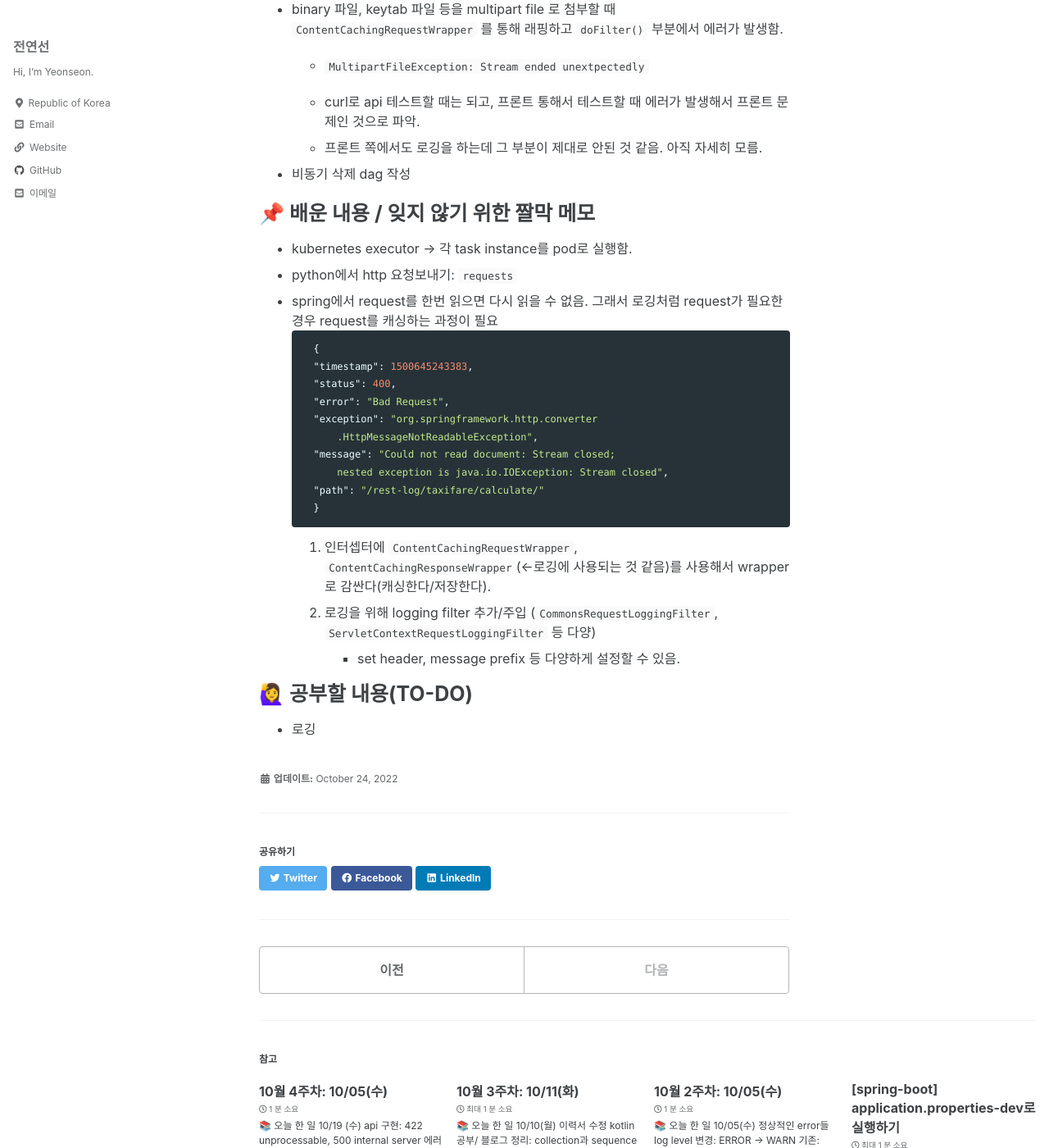
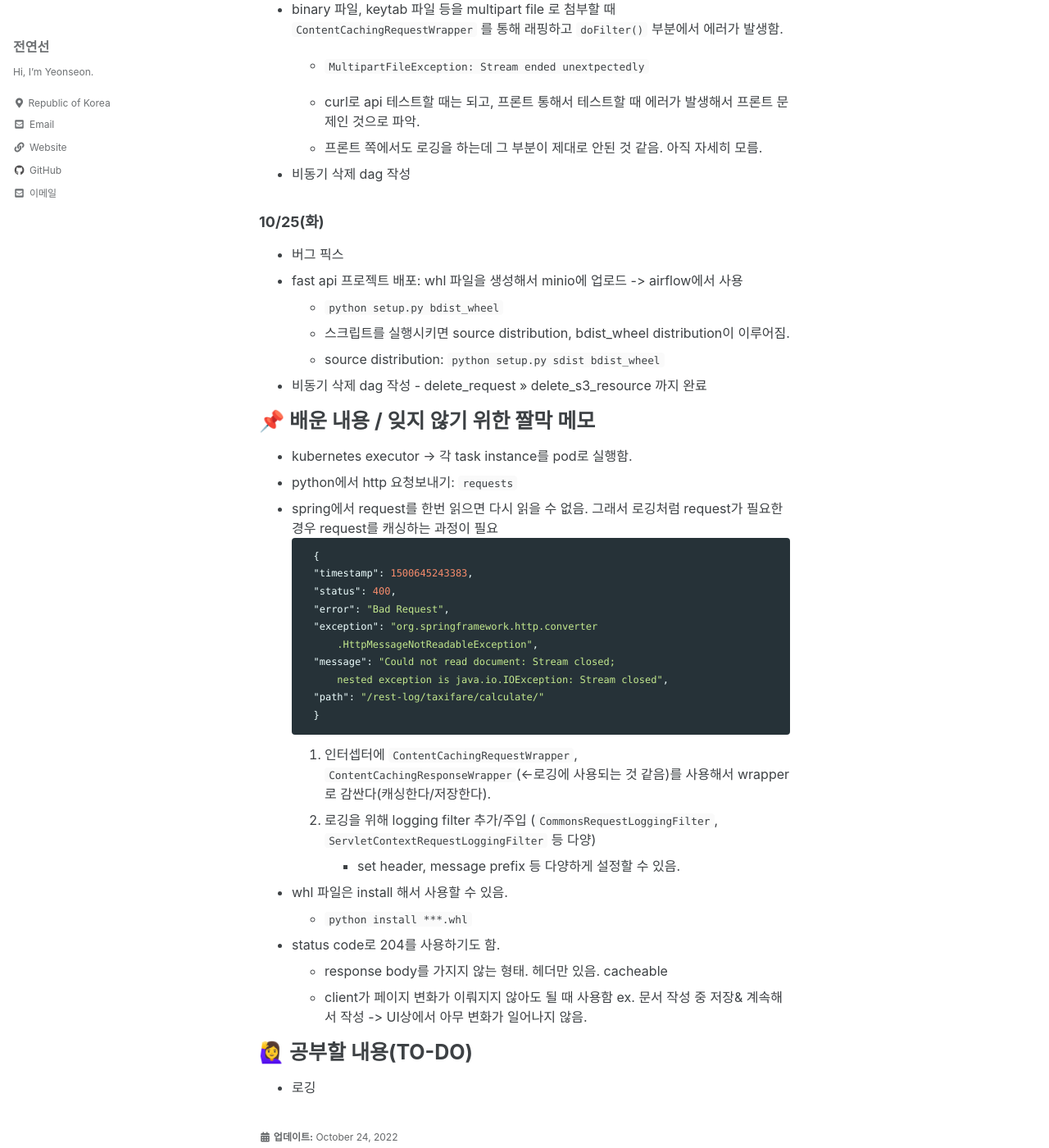
Before and after one commit to 16JunYS/16JunYS.github.io, a Jekyll site: the page built from _posts/2022-10-24-TIL.md, in a window 1280 px wide and 1400 px high, scrolled down 345 px. Shown: the whole window at 82% size. Built offline with Jekyll 4.4.1, drawn with Linux system fonts in a browser that asks for light colours; cached includes are drawn as plain includes; some of the changed text lies outside the part shown.

Commit message:
10/25 TIL

```diff
--- a/_posts/2022-10-24-TIL.md
+++ b/_posts/2022-10-24-TIL.md
@@ -1,9 +1,9 @@
 ---
-title: "10월 5주차: 10/05(수)"
+title: "10월 5주차: 10/24~10/28"
 ---
 벌써 마지막주... 🥲
 # 📚 오늘 한 일
-### 10/24(수)
+### 10/24(월)
 * binary 파일, keytab 파일 등을 multipart file 로 첨부할 때 `ContentCachingRequestWrapper` 를 통해 래핑하고 `doFilter()` 부분에서 에러가 발생함.
 
     * `MultipartFileException: Stream ended unextpectedly`
@@ -11,6 +11,14 @@ title: "10월 5주차: 10/05(수)"
     * curl로 api 테스트할 때는 되고, 프론트 통해서 테스트할 때 에러가 발생해서 프론트 문제인 것으로 파악.
     * 프론트 쪽에서도 로깅을 하는데 그 부분이 제대로 안된 것 같음. 아직 자세히 모름.
 * 비동기 삭제 dag 작성
+
+### 10/25(화)
+* 버그 픽스
+* fast api 프로젝트 배포: whl 파일을 생성해서 minio에 업로드 -> airflow에서 사용
+    * `python setup.py bdist_wheel`
+    * 스크립트를 실행시키면 source distribution, bdist_wheel distribution이 이루어짐.
+    * source distribution: `python setup.py sdist bdist_wheel`
+* 비동기 삭제 dag 작성 - delete_request >> delete_s3_resource 까지 완료
 
 # 📌 배운 내용 / 잊지 않기 위한 짤막 메모
 * kubernetes executor -> 각 task instance를 pod로 실행함.
@@ -31,6 +39,12 @@ title: "10월 5주차: 10/05(수)"
     1. 인터셉터에 `ContentCachingRequestWrapper`, `ContentCachingResponseWrapper`(<-로깅에 사용되는 것 같음)를 사용해서 wrapper로 감싼다(캐싱한다/저장한다).
     2. 로깅을 위해 logging filter 추가/주입 (`CommonsRequestLoggingFilter`, `ServletContextRequestLoggingFilter` 등 다양)
         * set header, message prefix 등 다양하게 설정할 수 있음.
+* whl 파일은 install 해서 사용할 수 있음.
+    * `python install ***.whl`
+
+* status code로 204를 사용하기도 함.
+    * response body를 가지지 않는 형태. 헤더만 있음. cacheable
+    * client가 페이지 변화가 이뤄지지 않아도 될 때 사용함 ex. 문서 작성 중 저장& 계속해서 작성 -> UI상에서 아무 변화가 일어나지 않음.
 
 # 🙋‍♀️ 공부할 내용(TO-DO)
 * 로깅
```
